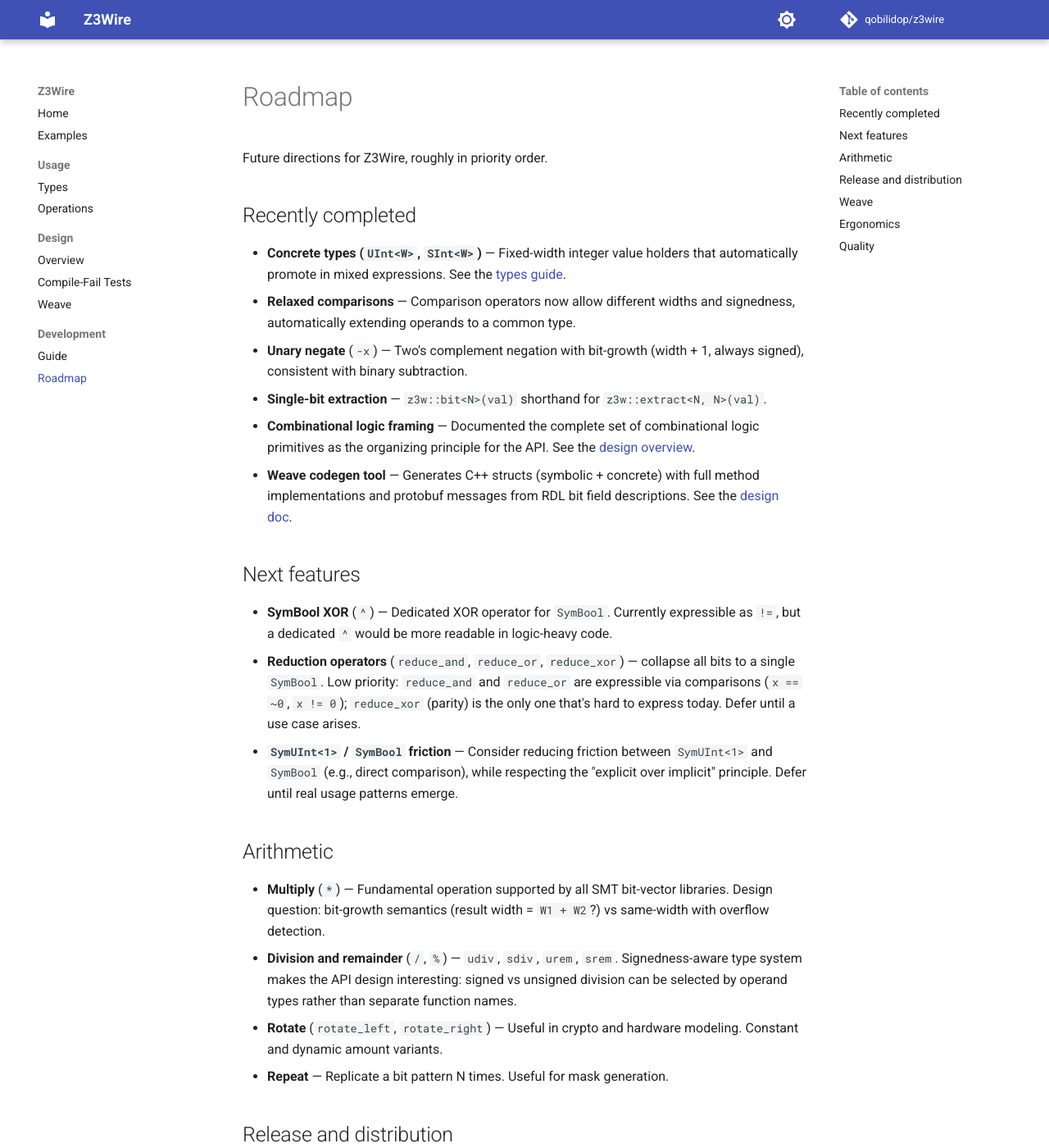
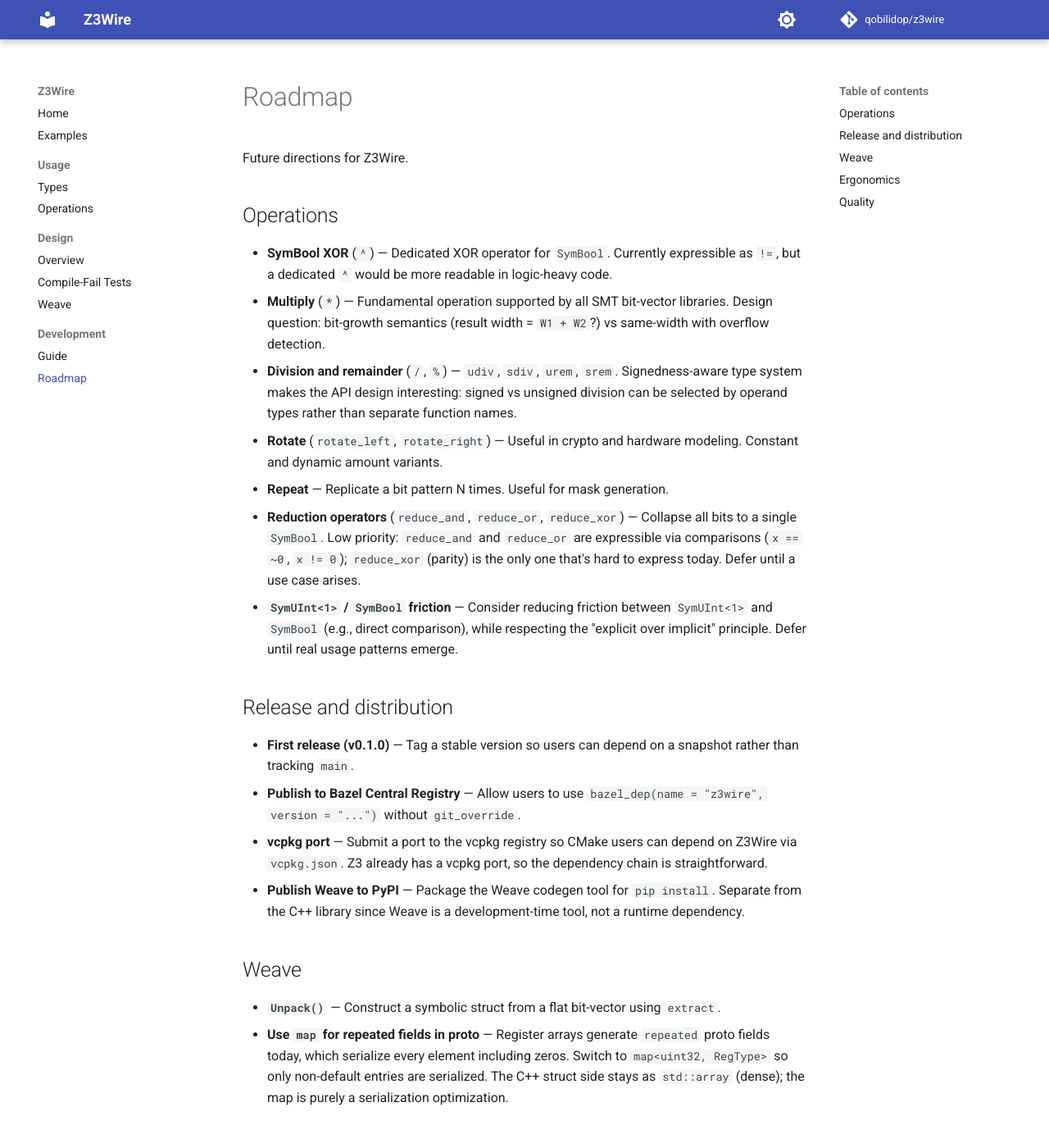
Before and after one commit to qobilidop/z3wire, an MkDocs documentation site: the page built from docs/dev/roadmap.md, in a window 1280 px wide and 1400 px high. Shown: the whole window at 82% size. Built offline with MkDocs 1.6.1 and Material for MkDocs 9.7.7, drawn with Linux system fonts in a browser that asks for light colours; comment, search, counter and statistics services are not loaded.

Commit message:
Clean up roadmap
Remove "Recently completed" section (git history serves this purpose).
Merge "Next features" and "Arithmetic" into a single "Operations"
section.

Co-Authored-By: Claude Opus 4.6 (1M context) <noreply@anthropic.com>

```diff
--- a/docs/dev/roadmap.md
+++ b/docs/dev/roadmap.md
@@ -1,40 +1,12 @@
 # Roadmap
 
-Future directions for Z3Wire, roughly in priority order.
+Future directions for Z3Wire.
 
-## Recently completed
-
-- **Concrete types (`UInt<W>`, `SInt<W>`)** — Fixed-width integer value holders
-    that automatically promote in mixed expressions. See the
-    [types guide](../usage/types.md#concrete-types).
-- **Relaxed comparisons** — Comparison operators now allow different widths and
-    signedness, automatically extending operands to a common type.
-- **Unary negate** (`-x`) — Two's complement negation with bit-growth (width +
-    1, always signed), consistent with binary subtraction.
-- **Single-bit extraction** — `z3w::bit<N>(val)` shorthand for
-    `z3w::extract<N, N>(val)`.
-- **Combinational logic framing** — Documented the complete set of combinational
-    logic primitives as the organizing principle for the API. See the
-    [design overview](../design/overview.md#combinational-logic-primitives).
-- **Weave codegen tool** — Generates C++ structs (symbolic + concrete) with full
-    method implementations and protobuf messages from RDL bit field
-    descriptions. See the [design doc](../design/weave.md).
-
-## Next features
+## Operations
 
 - **SymBool XOR** (`^`) — Dedicated XOR operator for `SymBool`. Currently
     expressible as `!=`, but a dedicated `^` would be more readable in
     logic-heavy code.
-- **Reduction operators** (`reduce_and`, `reduce_or`, `reduce_xor`) — collapse
-    all bits to a single `SymBool`. Low priority: `reduce_and` and `reduce_or`
-    are expressible via comparisons (`x == ~0`, `x != 0`); `reduce_xor` (parity)
-    is the only one that's hard to express today. Defer until a use case arises.
-- **`SymUInt<1>` / `SymBool` friction** — Consider reducing friction between
-    `SymUInt<1>` and `SymBool` (e.g., direct comparison), while respecting the
-    "explicit over implicit" principle. Defer until real usage patterns emerge.
-
-## Arithmetic
-
 - **Multiply** (`*`) — Fundamental operation supported by all SMT bit-vector
     libraries. Design question: bit-growth semantics (result width = `W1 + W2`?)
     vs same-width with overflow detection.
```
Also changed, not shown: other parts of docs/dev/roadmap.md (+7 -0 lines).
